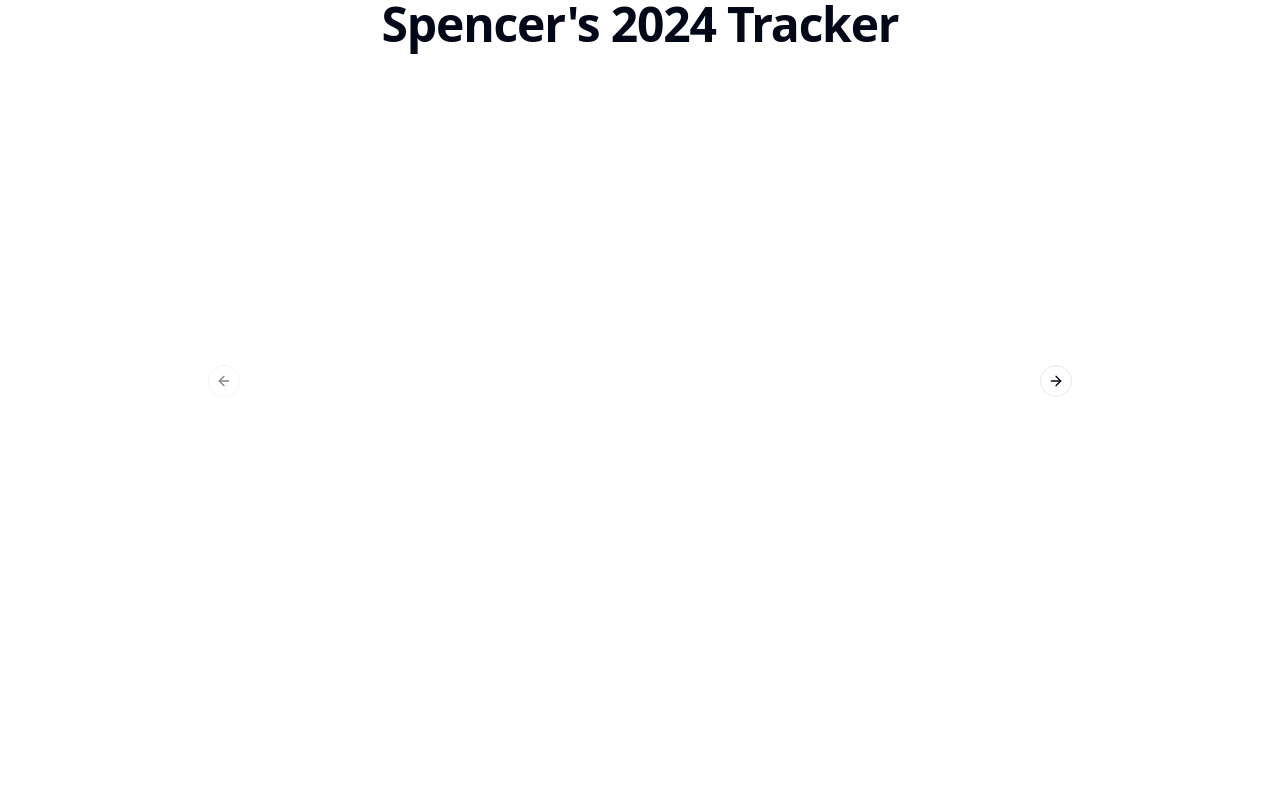
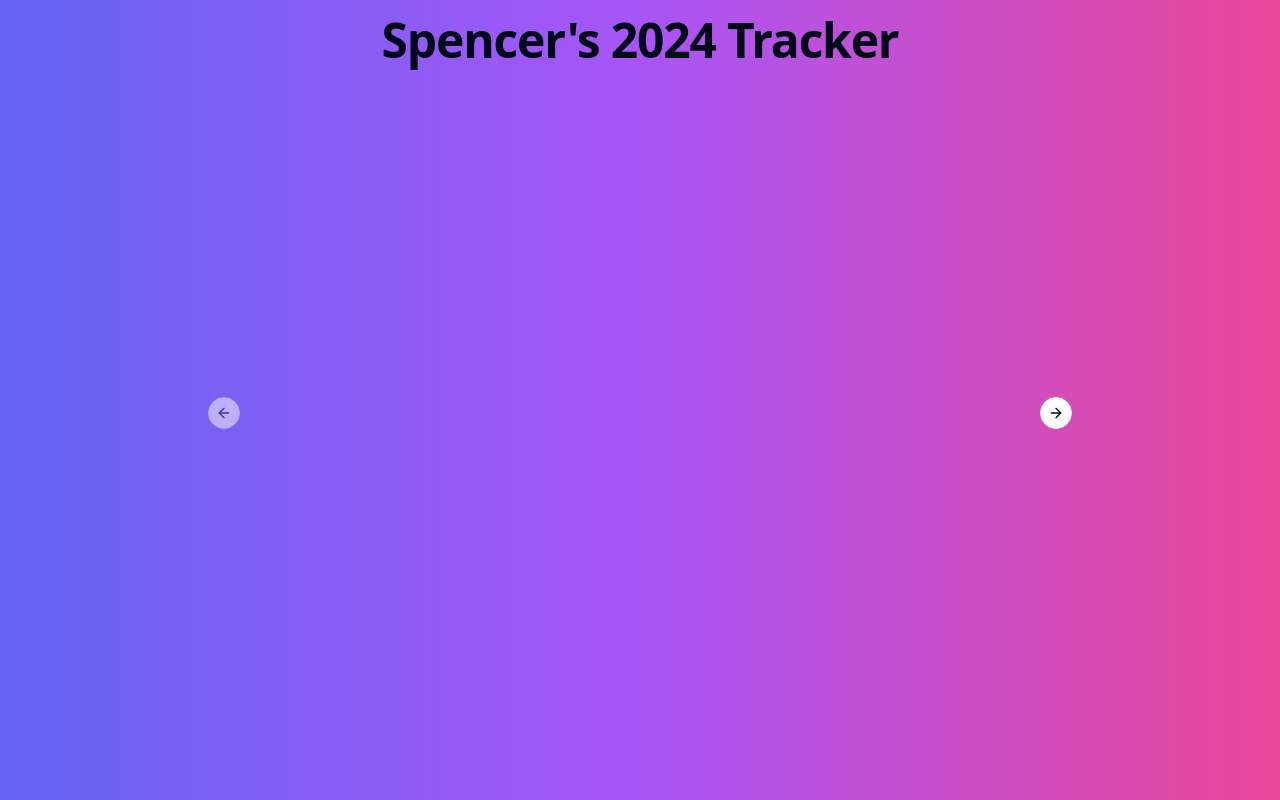
Before and after one commit to spencer-rafada/2024-Tracker, a React (Vite) app: page / in a window 1280 px wide. Built offline with nearby package versions, Linux system fonts and the light colour scheme; no server answers.

Commit message:
added background color

```diff
--- a/src/App.tsx
+++ b/src/App.tsx
@@ -2,8 +2,10 @@
 
 export default function App() {
   return (
-    <main className="w-screen h-screen">
-      <h1 className="scroll-m-20 text-4xl font-extrabold tracking-tight lg:text-5xl text-center">Spencer's 2024 Tracker</h1>
+    <main className="w-screen h-screen bg-gradient-to-r from-indigo-500 via-purple-500 to-pink-500">
+      <div className="p-4">
+        <h1 className="scroll-m-20 text-4xl font-extrabold tracking-tight lg:text-5xl text-center">Spencer's 2024 Tracker</h1>
+      </div>
       <div className="p-4 w-full h-5/6 flex justify-center align-center">
         <TrackerCarousel />
       </div>
```
